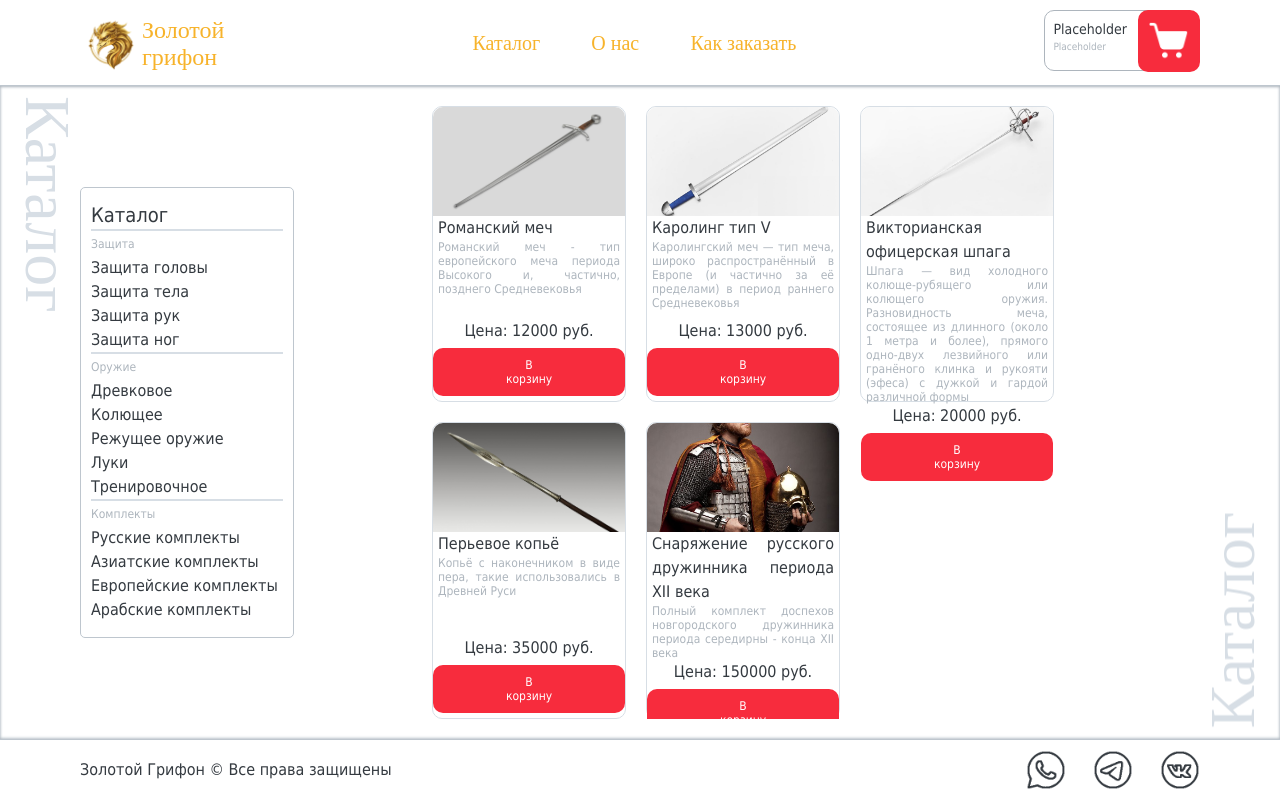
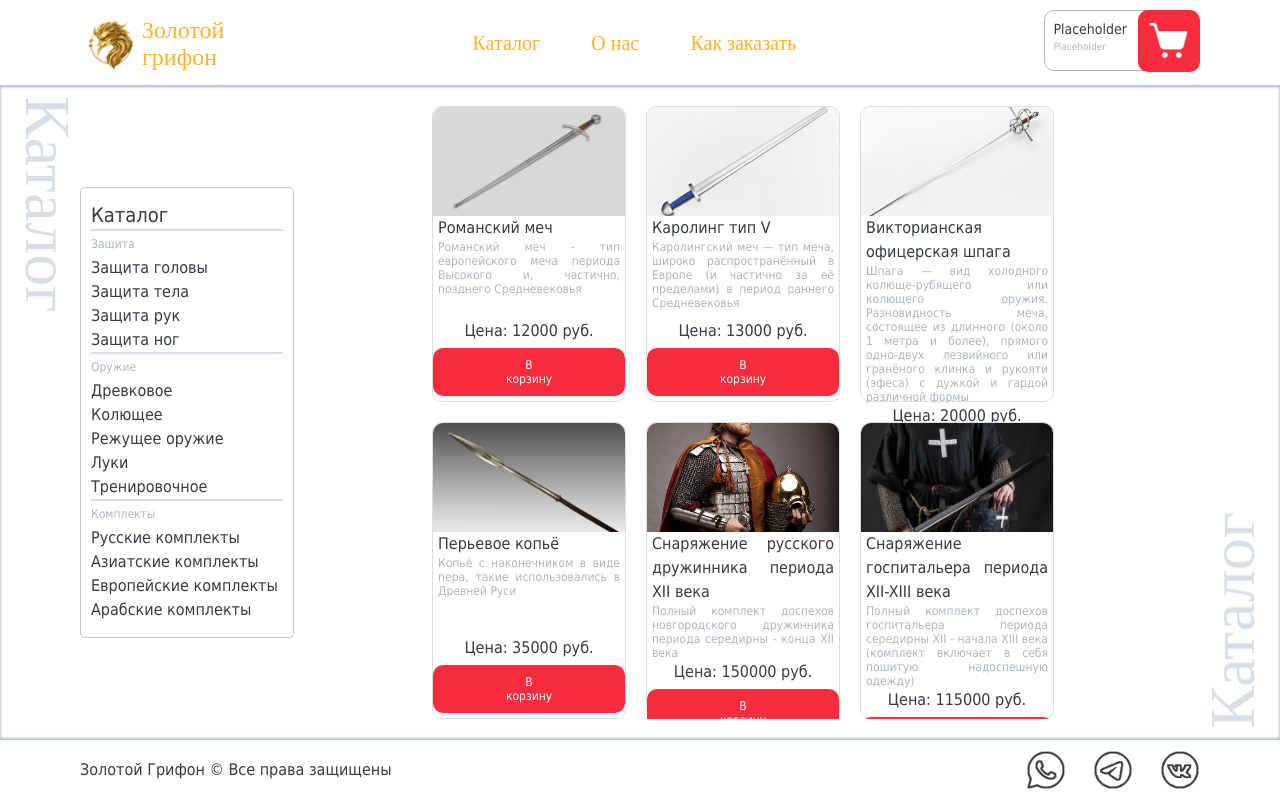
Before and after one commit to EvilCommunist/SPA_HEMA, a Vue app: page /store in a window 1280 px wide. Built offline with nearby package versions, Linux system fonts and the light colour scheme.

Commit message:
Some addings...

```diff
--- a/public/goods.json
+++ b/public/goods.json
@@ -50,7 +50,17 @@
         "remain": 2,
         "main_pic":"./imagesOfGoods/Russian_set_main.jpg",
         "alt_pics":["", "", ""]
+      },
+      {
+        "id": 6,
+        "cathegory": "Европейские комплекты",
+        "name": "Снаряжение госпитальера периода XII-XIII века",
+        "description":"Полный комплект доспехов госпитальера периода середирны XII - начала XIII века (комплект включает в себя пошитую надоспешную одежду)",
+        "price": 115000,
+        "remain": 5,
+        "main_pic":"./imagesOfGoods/Hospitalier_set_main.jpg",
+        "alt_pics":["", "", ""]
       }
     ],
-    "total": 5
+    "total": 6
   }
--- a/src/views/Styles/storeStyle.less
+++ b/src/views/Styles/storeStyle.less
@@ -31,7 +31,7 @@
 
 /*Стили для каталога*/
 #store #catalog {
-    width: 60vw; max-height: 960;
+    width: 60vw;
     display: flex; flex-wrap: wrap;
     gap: 20px; justify-content: flex-start;
     box-sizing: border-box;
```
Also changed, not shown: public/imagesOfGoods/Hospitalier_set_main.jpg (added).
